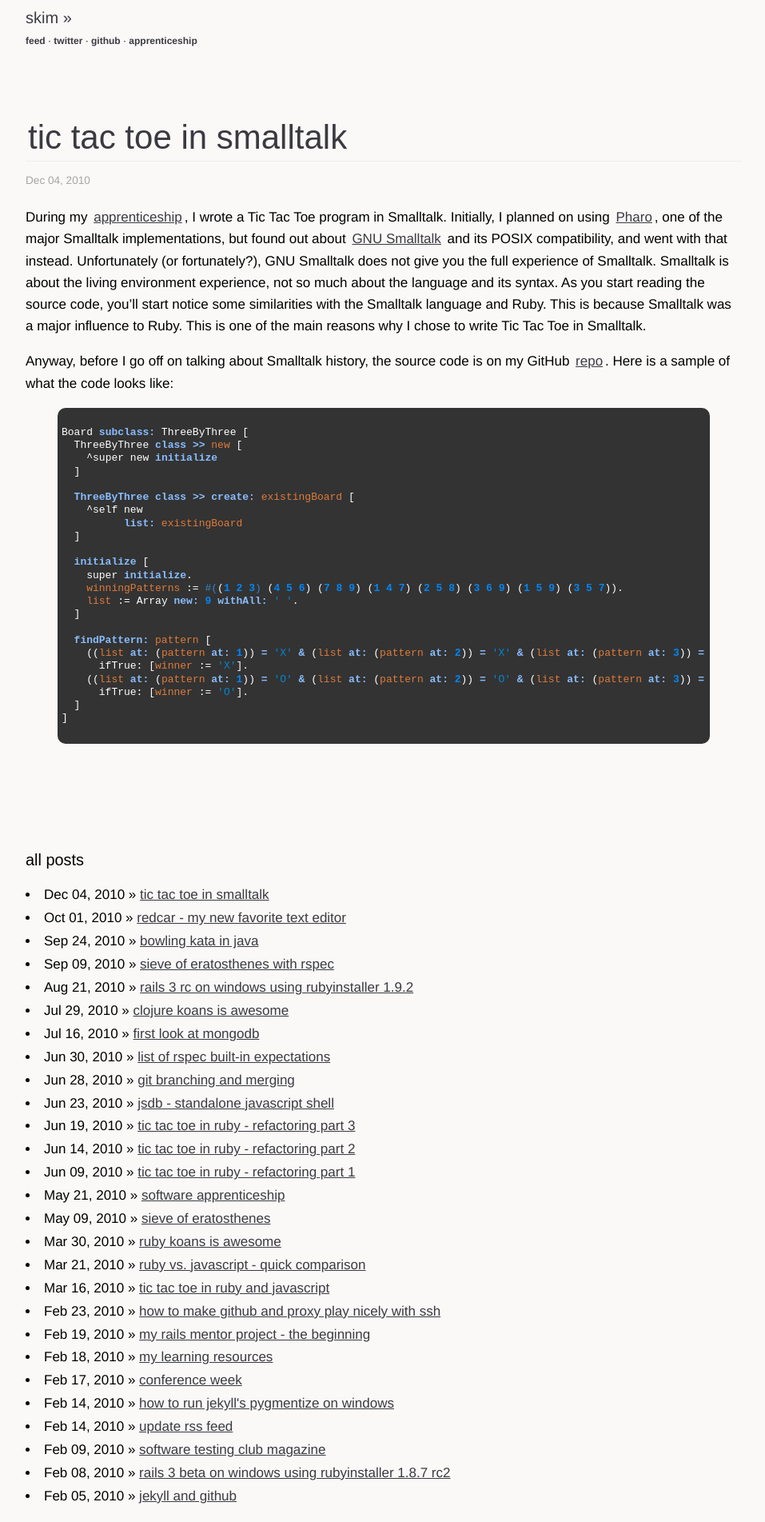
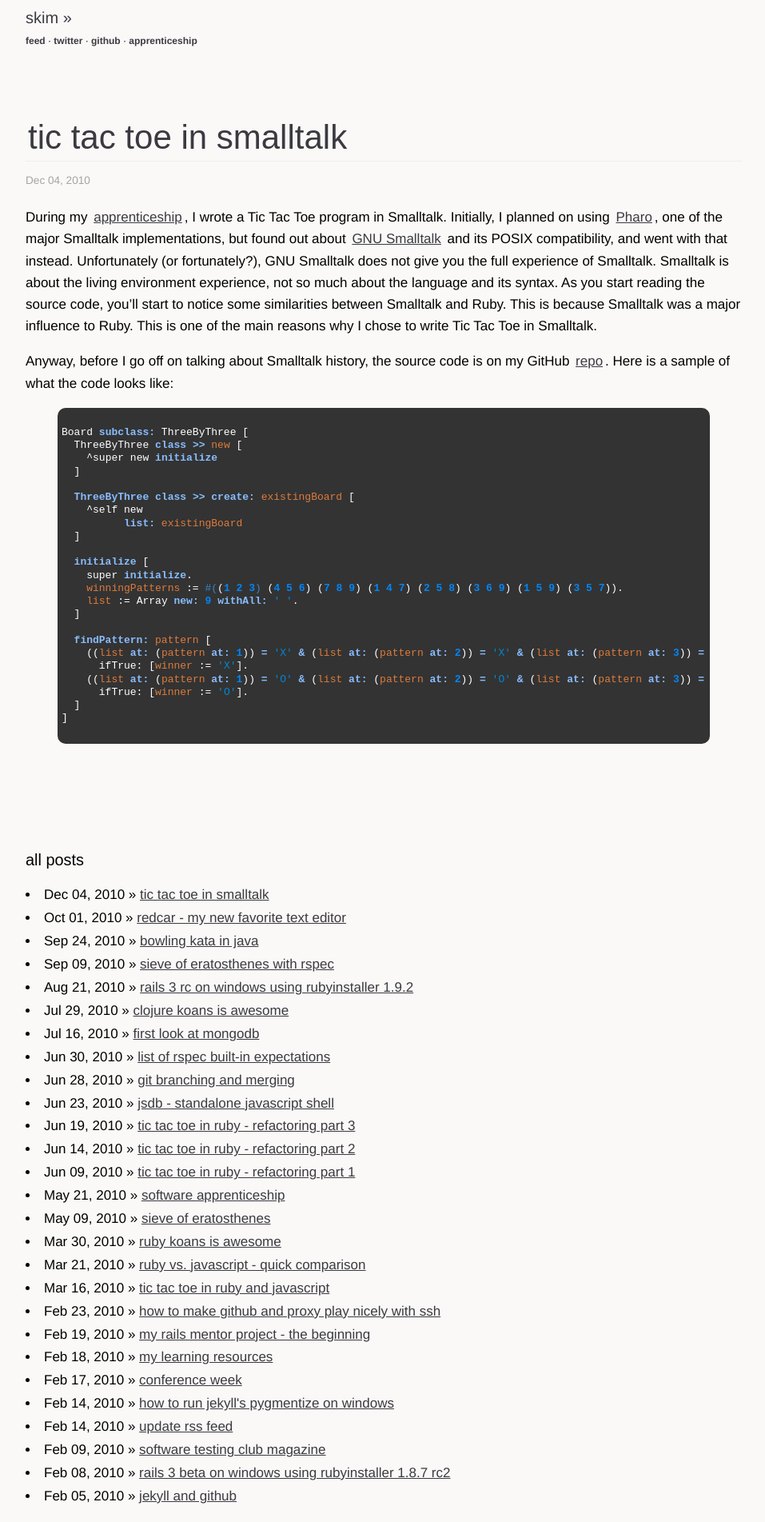
Before and after one commit to sl4m/sl4m.github.com, a Jekyll site: the page built from _posts/2010-12-03-tic-tac-toe-in-smalltalk.markdown, in a window 1280 px wide. Shown: the whole page at 80% size, without its empty margins (160-1117 px from the left). Built offline with Jekyll 4.4.1, drawn with Linux system fonts in a browser that asks for light colours; Markdown is read by kramdown in place of the engine named in the settings; comment, search, counter and statistics services are not loaded.

Commit message:
fixed grammar

```diff
--- a/_posts/2010-12-03-tic-tac-toe-in-smalltalk.markdown
+++ b/_posts/2010-12-03-tic-tac-toe-in-smalltalk.markdown
@@ -7,7 +7,7 @@ categories:
   -- tdd
 ---
 
-During my [apprenticeship](http://skim.cc/), I wrote a Tic Tac Toe program in Smalltalk.  Initially, I planned on using [Pharo](http://pharo-project.org/), one of the major Smalltalk implementations, but found out about [GNU Smalltalk](http://smalltalk.gnu.org/) and its POSIX compatibility, and went with that instead.  Unfortunately (or fortunately?), GNU Smalltalk does not give you the full experience of Smalltalk.  Smalltalk is about the living environment experience, not so much about the language and its syntax.  As you start reading the source code, you'll start notice some similarities with the Smalltalk language and Ruby.  This is because Smalltalk was a major influence to Ruby.  This is one of the main reasons why I chose to write Tic Tac Toe in Smalltalk.
+During my [apprenticeship](http://skim.cc/), I wrote a Tic Tac Toe program in Smalltalk.  Initially, I planned on using [Pharo](http://pharo-project.org/), one of the major Smalltalk implementations, but found out about [GNU Smalltalk](http://smalltalk.gnu.org/) and its POSIX compatibility, and went with that instead.  Unfortunately (or fortunately?), GNU Smalltalk does not give you the full experience of Smalltalk.  Smalltalk is about the living environment experience, not so much about the language and its syntax.  As you start reading the source code, you'll start to notice some similarities between Smalltalk and Ruby.  This is because Smalltalk was a major influence to Ruby.  This is one of the main reasons why I chose to write Tic Tac Toe in Smalltalk.
 
 Anyway, before I go off on talking about Smalltalk history, the source code is on my GitHub [repo](https://github.com/sl4m/tic_tac_toe_smalltalk).  Here is a sample of what the code looks like:
 
```
